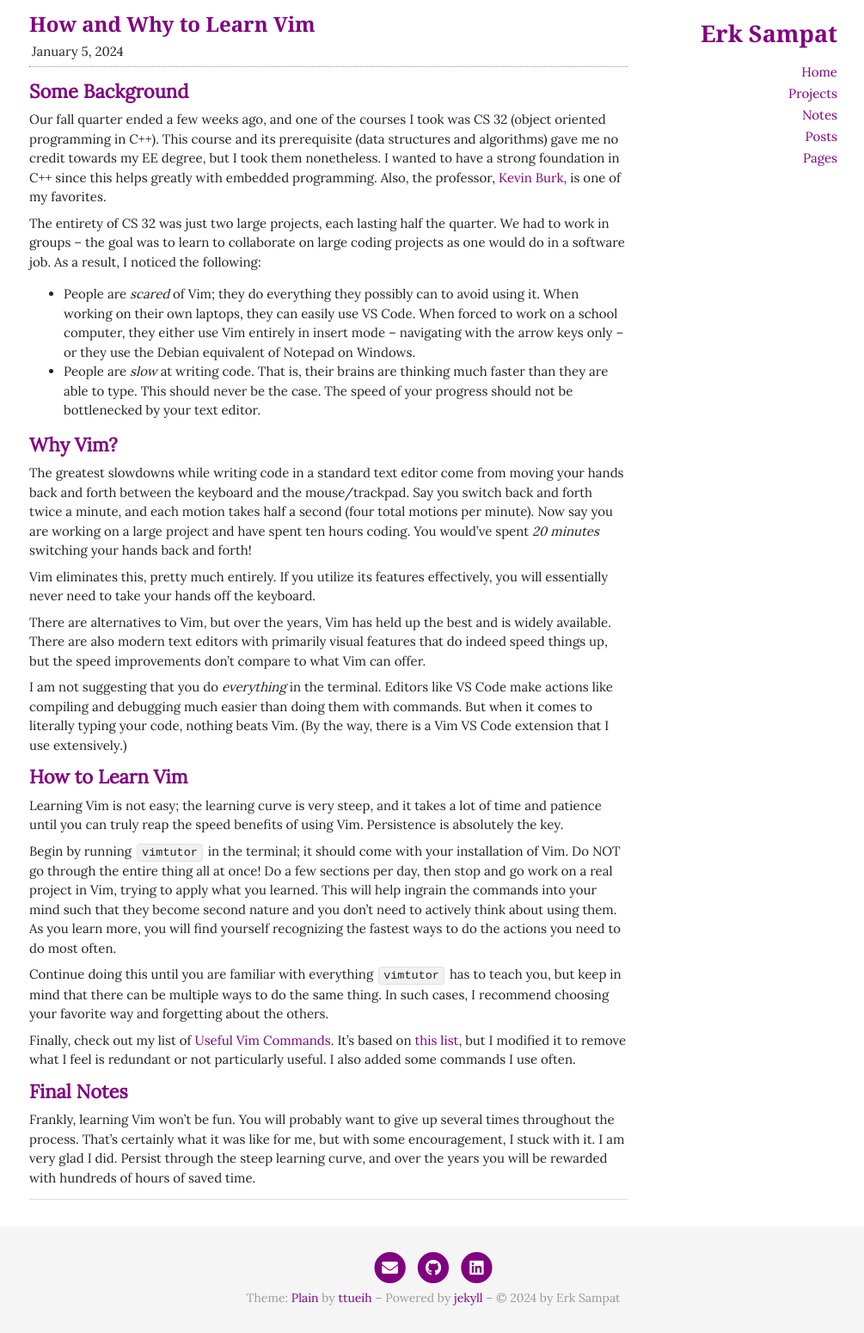
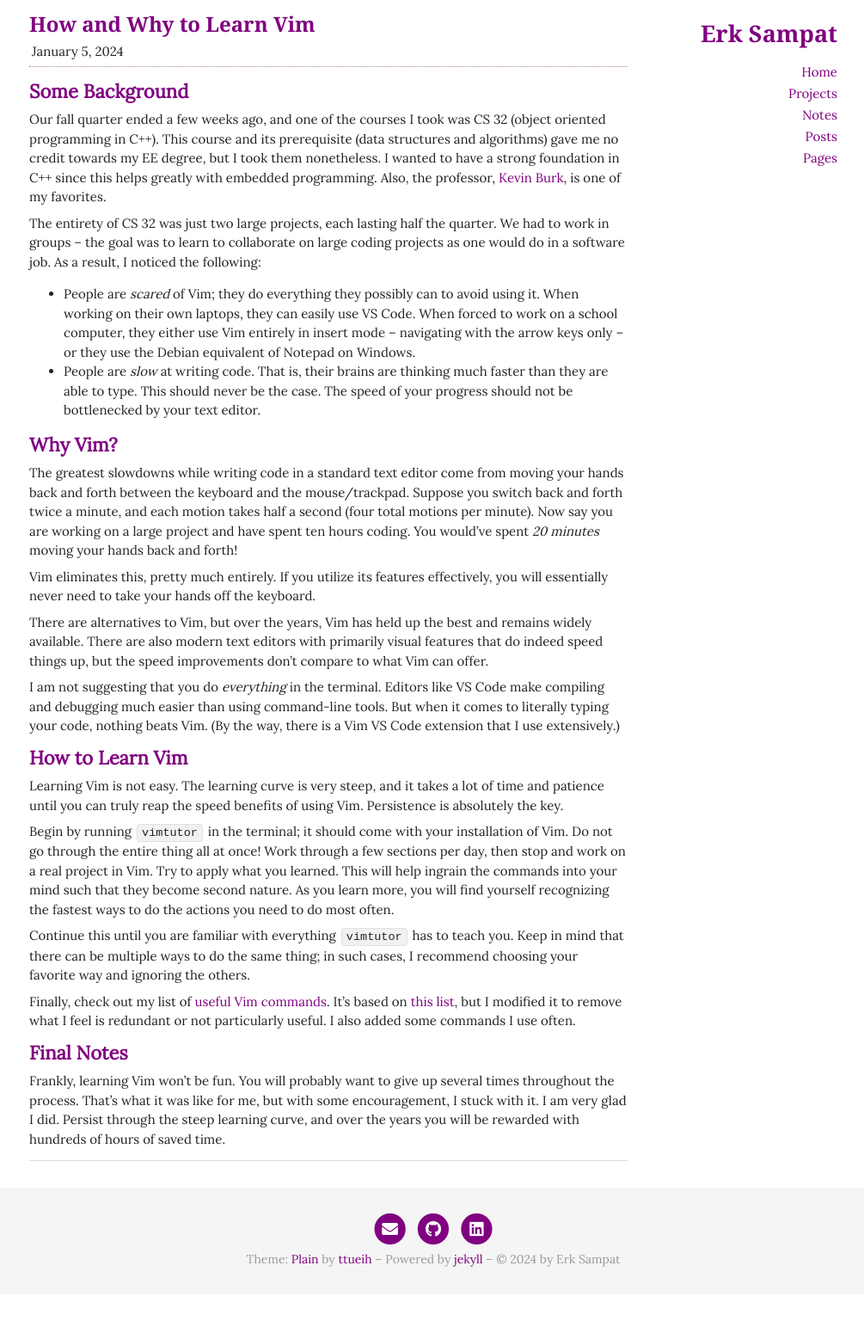
Before and after one commit to haydenghosh/haydenghosh.github.io, a Jekyll site: the page built from _posts/2024-01-05-vim.md, in a window 1280 px wide. Shown: the whole page at 86% size, without its empty margins (136-1141 px from the left). Built offline with Jekyll 4.4.1, drawn with Linux system fonts in a browser that asks for light colours; nearby versions of some CDN libraries; after the commit the page ends 1505 px from its top, so only the background shows below that.

Commit message:
small wording changes

```diff
--- a/_posts/2024-01-05-vim.md
+++ b/_posts/2024-01-05-vim.md
@@ -12,22 +12,22 @@ The entirety of CS 32 was just two large projects, each lasting half the quarter
 - People are *slow* at writing code. That is, their brains are thinking much faster than they are able to type. This should never be the case. The speed of your progress should not be bottlenecked by your text editor.
 
 ## Why Vim?
-The greatest slowdowns while writing code in a standard text editor come from moving your hands back and forth between the keyboard and the mouse/trackpad. Say you switch back and forth twice a minute, and each motion takes half a second (four total motions per minute). Now say you are working on a large project and have spent ten hours coding. You would've spent *20 minutes* switching your hands back and forth!
+The greatest slowdowns while writing code in a standard text editor come from moving your hands back and forth between the keyboard and the mouse/trackpad. Suppose you switch back and forth twice a minute, and each motion takes half a second (four total motions per minute). Now say you are working on a large project and have spent ten hours coding. You would've spent *20 minutes* moving your hands back and forth!
 
 Vim eliminates this, pretty much entirely. If you utilize its features effectively, you will essentially never need to take your hands off the keyboard.
 
-There are alternatives to Vim, but over the years, Vim has held up the best and is widely available. There are also modern text editors with primarily visual features that do indeed speed things up, but the speed improvements don't compare to what Vim can offer.
+There are alternatives to Vim, but over the years, Vim has held up the best and remains widely available. There are also modern text editors with primarily visual features that do indeed speed things up, but the speed improvements don't compare to what Vim can offer.
 
-I am not suggesting that you do *everything* in the terminal. Editors like VS Code make actions like compiling and debugging much easier than doing them with commands. But when it comes to literally typing your code, nothing beats Vim. (By the way, there is a Vim VS Code extension that I use extensively.)
+I am not suggesting that you do *everything* in the terminal. Editors like VS Code make compiling and debugging much easier than using command-line tools. But when it comes to literally typing your code, nothing beats Vim. (By the way, there is a Vim VS Code extension that I use extensively.)
 
 ## How to Learn Vim
-Learning Vim is not easy; the learning curve is very steep, and it takes a lot of time and patience until you can truly reap the speed benefits of using Vim. Persistence is absolutely the key.
+Learning Vim is not easy. The learning curve is very steep, and it takes a lot of time and patience until you can truly reap the speed benefits of using Vim. Persistence is absolutely the key.
 
-Begin by running `vimtutor` in the terminal; it should come with your installation of Vim. Do NOT go through the entire thing all at once! Do a few sections per day, then stop and go work on a real project in Vim, trying to apply what you learned. This will help ingrain the commands into your mind such that they become second nature and you don't need to actively think about using them. As you learn more, you will find yourself recognizing the fastest ways to do the actions you need to do most often.
+Begin by running `vimtutor` in the terminal; it should come with your installation of Vim. Do not go through the entire thing all at once! Work through a few sections per day, then stop and work on a real project in Vim. Try to apply what you learned. This will help ingrain the commands into your mind such that they become second nature. As you learn more, you will find yourself recognizing the fastest ways to do the actions you need to do most often.
 
-Continue doing this until you are familiar with everything `vimtutor` has to teach you, but keep in mind that there can be multiple ways to do the same thing. In such cases, I recommend choosing your favorite way and forgetting about the others.
+Continue this until you are familiar with everything `vimtutor` has to teach you. Keep in mind that there can be multiple ways to do the same thing; in such cases, I recommend choosing your favorite way and ignoring the others.
 
-Finally, check out my list of [Useful Vim Commands](https://sar-mango.github.io/pages/useful-vim-commands). It's based on [this list](https://vim.rtorr.com), but I modified it to remove what I feel is redundant or not particularly useful. I also added some commands I use often.
+Finally, check out my list of [useful Vim commands](https://sar-mango.github.io/pages/useful-vim-commands). It's based on [this list](https://vim.rtorr.com), but I modified it to remove what I feel is redundant or not particularly useful. I also added some commands I use often.
 
 ## Final Notes
-Frankly, learning Vim won't be fun. You will probably want to give up several times throughout the process. That's certainly what it was like for me, but with some encouragement, I stuck with it. I am very glad I did. Persist through the steep learning curve, and over the years you will be rewarded with hundreds of hours of saved time.
+Frankly, learning Vim won't be fun. You will probably want to give up several times throughout the process. That's what it was like for me, but with some encouragement, I stuck with it. I am very glad I did. Persist through the steep learning curve, and over the years you will be rewarded with hundreds of hours of saved time.
```
Also changed, not shown: index.md (+3 -3 lines).
